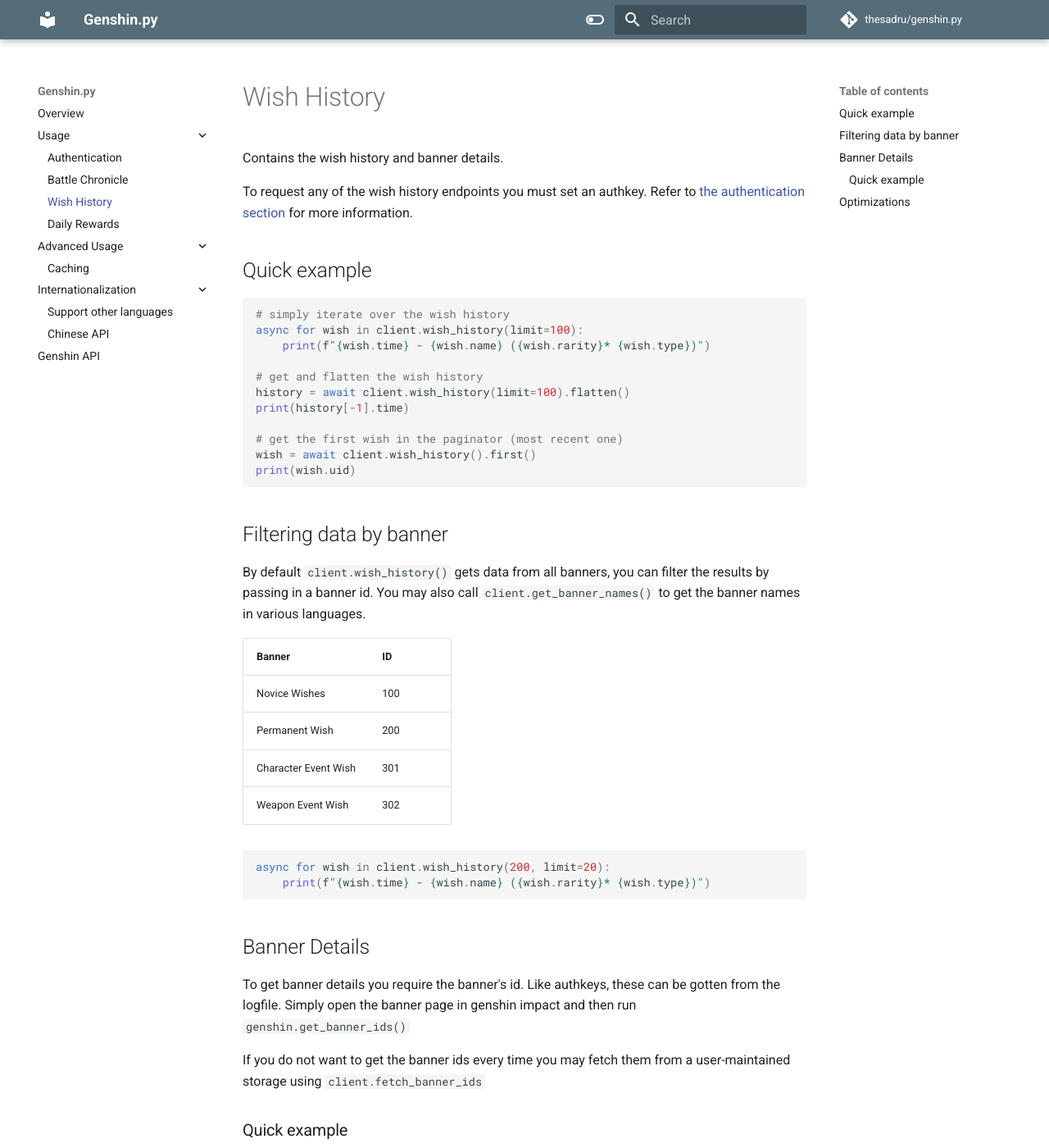
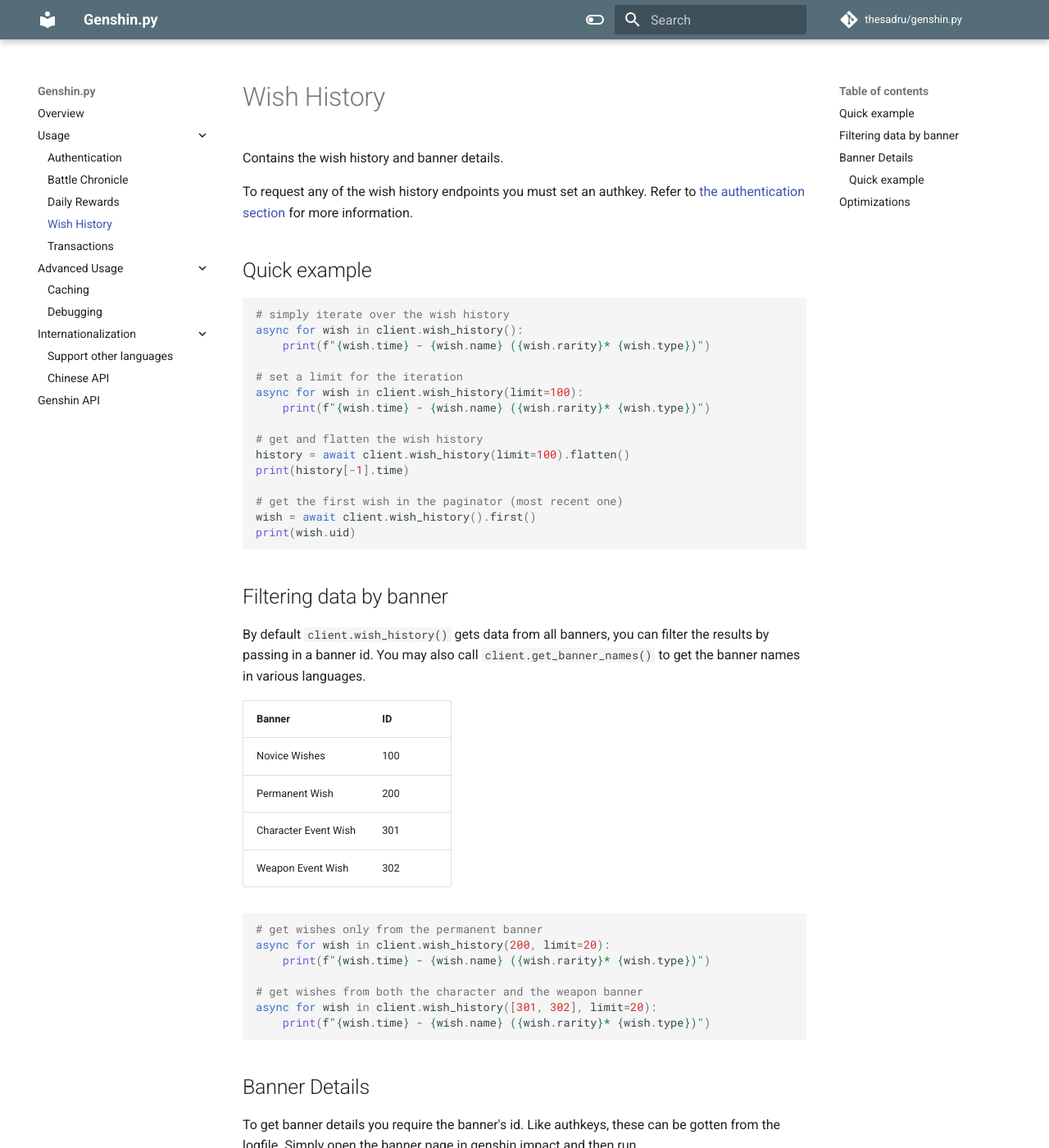
Before and after one commit to thesadru/genshin.py, an MkDocs documentation site: the page built from docs/wish_history.md, in a window 1280 px wide and 1400 px high. Shown: the whole window at 82% size. Built offline with MkDocs 1.6.1 and Material for MkDocs 9.7.7, drawn with Linux system fonts in a browser that asks for light colours; comment, search, counter and statistics services are not loaded.

Commit message:
Docs for transactions

````diff
--- a/docs/wish_history.md
+++ b/docs/wish_history.md
@@ -8,6 +8,10 @@
 
 ```py
 # simply iterate over the wish history
+async for wish in client.wish_history():
+    print(f"{wish.time} - {wish.name} ({wish.rarity}* {wish.type})")
+
+# set a limit for the iteration
 async for wish in client.wish_history(limit=100):
     print(f"{wish.time} - {wish.name} ({wish.rarity}* {wish.type})")
 
@@ -32,7 +36,12 @@
 | Weapon Event Wish    | 302 |
 
 ```py
+# get wishes only from the permanent banner
 async for wish in client.wish_history(200, limit=20):
+    print(f"{wish.time} - {wish.name} ({wish.rarity}* {wish.type})")
+
+# get wishes from both the character and the weapon banner
+async for wish in client.wish_history([301, 302], limit=20):
     print(f"{wish.time} - {wish.name} ({wish.rarity}* {wish.type})")
 ```
 
--- a/mkdocs.yml
+++ b/mkdocs.yml
@@ -25,20 +25,25 @@
 plugins:
     - search
 markdown_extensions:
+    - tables
     - pymdownx.highlight
     - pymdownx.inlinehilite
     - pymdownx.superfences
     - pymdownx.snippets
-    - tables
+    - pymdownx.emoji:
+        emoji_index: !!python/name:materialx.emoji.twemoji
+        emoji_generator: !!python/name:materialx.emoji.to_svg
 nav:
     - index.md
     - Usage:
         - authentication.md
         - battle_chronicle.md
+        - daily_rewards.md
         - wish_history.md
-        - daily_rewards.md
+        - transactions.md
     - Advanced Usage:
         - caching.md
+        - debugging.md
     - Internationalization:
       - langs.md
       - chinese.md
````
Also changed, not shown: docs/debugging.md (added, +17 -0 lines), docs/transactions.md (added, +44 -0 lines), 6 other files.
